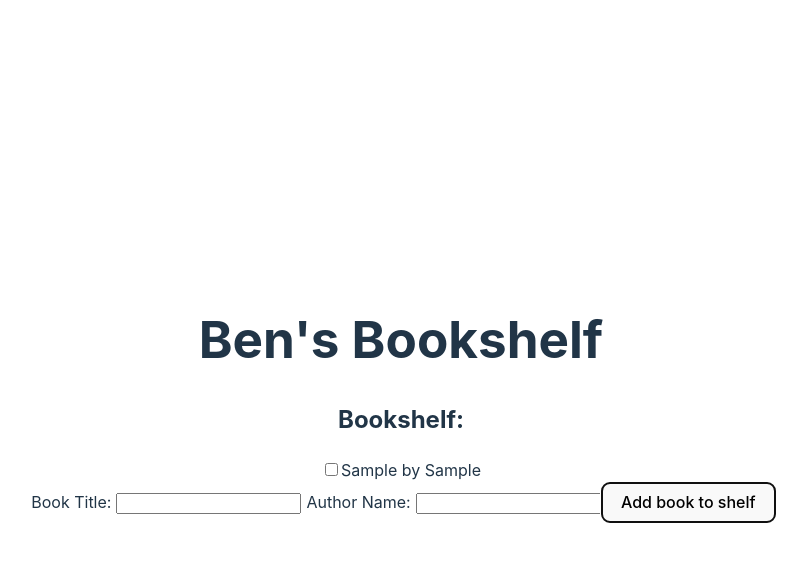
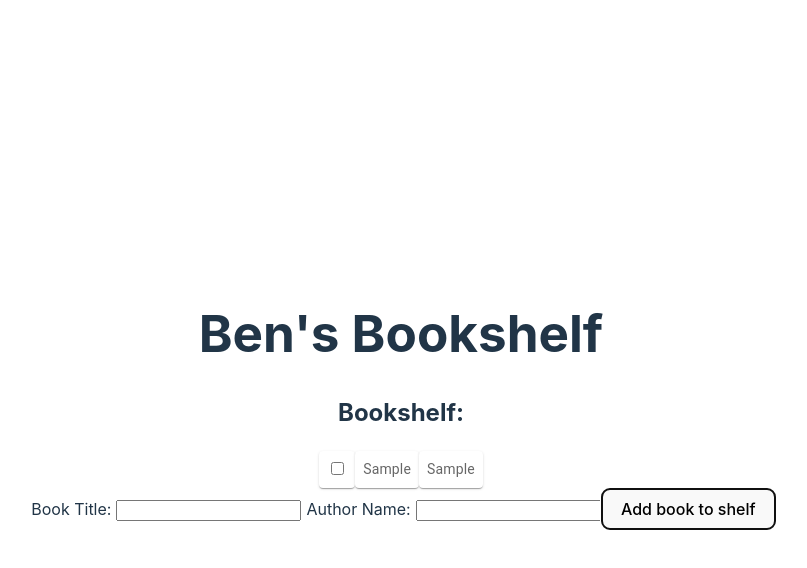
Before and after one commit to cravies/react-library, a React (Vite) app: page / in a window 1280 px wide. Both pictures are taken after typing "Sample", "Sample" into the empty fields and a click on the button "Add book to shelf". Shown: the top 568 px of the page, without its empty margins (239-1046 px from the left). Built offline with nearby package versions, Linux system fonts and the light colour scheme.

Commit message:
Use material UI Stacks for bookshelf

```diff
--- a/package.json
+++ b/package.json
@@ -9,6 +9,9 @@
     "preview": "vite preview"
   },
   "dependencies": {
+    "@emotion/react": "^11.10.5",
+    "@emotion/styled": "^11.10.5",
+    "@mui/material": "^5.11.8",
     "react": "^18.2.0",
     "react-dom": "^18.2.0"
   },
--- a/src/Book.jsx
+++ b/src/Book.jsx
@@ -1,4 +1,15 @@
-import React from 'react'
+import * as React from 'react'
+import Stack from '@mui/material/Stack';
+import { styled } from '@mui/material/styles';
+import { Paper } from '@mui/material';
+
+const Item = styled(Paper)(({ theme }) => ({
+  backgroundColor: theme.palette.mode === 'dark' ? '#1A2027' : '#fff',
+  ...theme.typography.body2,
+  padding: theme.spacing(1),
+  textAlign: 'center',
+  color: theme.palette.text.secondary,
+}));
 
 export default function Book({ book, toggleBook}) {
 
@@ -7,9 +18,10 @@ export default function Book({ book, toggleBook}) {
     }
 
     return (
-        <div>
-            <input type="checkbox" checked={book.read} onChange={handleBookClick}/>
-            {book.title} by {book.author}
-        </div>
+        <Stack direction="row" justifyContent="center">
+            <Item><input type="checkbox" checked={book.read} onChange={handleBookClick}/></Item>
+            <Item>{book.title}</Item>
+            <Item>{book.author}</Item>
+        </Stack>
     )
 }
--- a/src/BookShelf.jsx
+++ b/src/BookShelf.jsx
@@ -2,10 +2,11 @@ import './BookShelf.css'
 import Book from './Book'
 
 function BookShelf({ books, toggleBook}) {
+  const bookList = books.map((book) =>
+    <Book key={book.id} book={book} toggleBook={toggleBook} />
+  );
   return (
-    books.map(book => {
-      return <Book key={book.id} book={book} toggleBook={toggleBook} />
-    })
+    bookList
   )
 }
 
```
Also changed, not shown: 1 other file (tests, documents, lock files or other folders).
